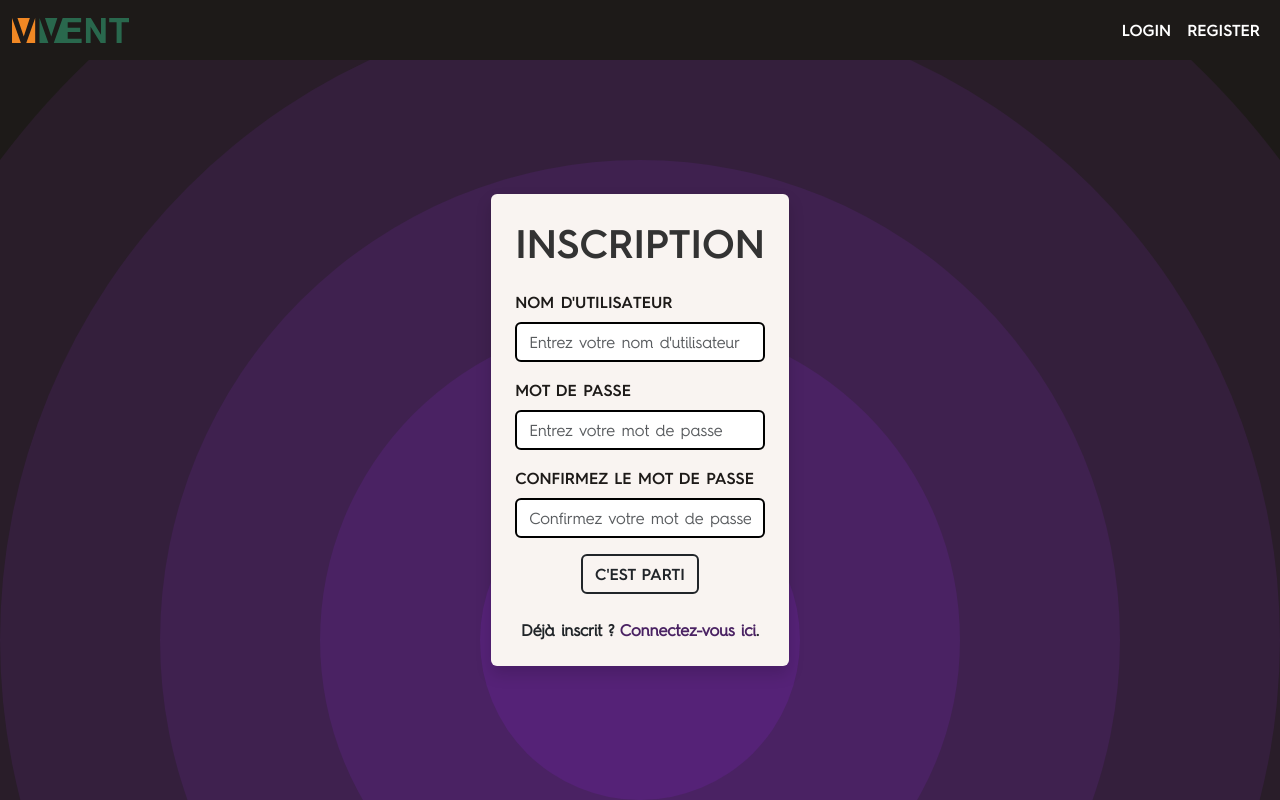
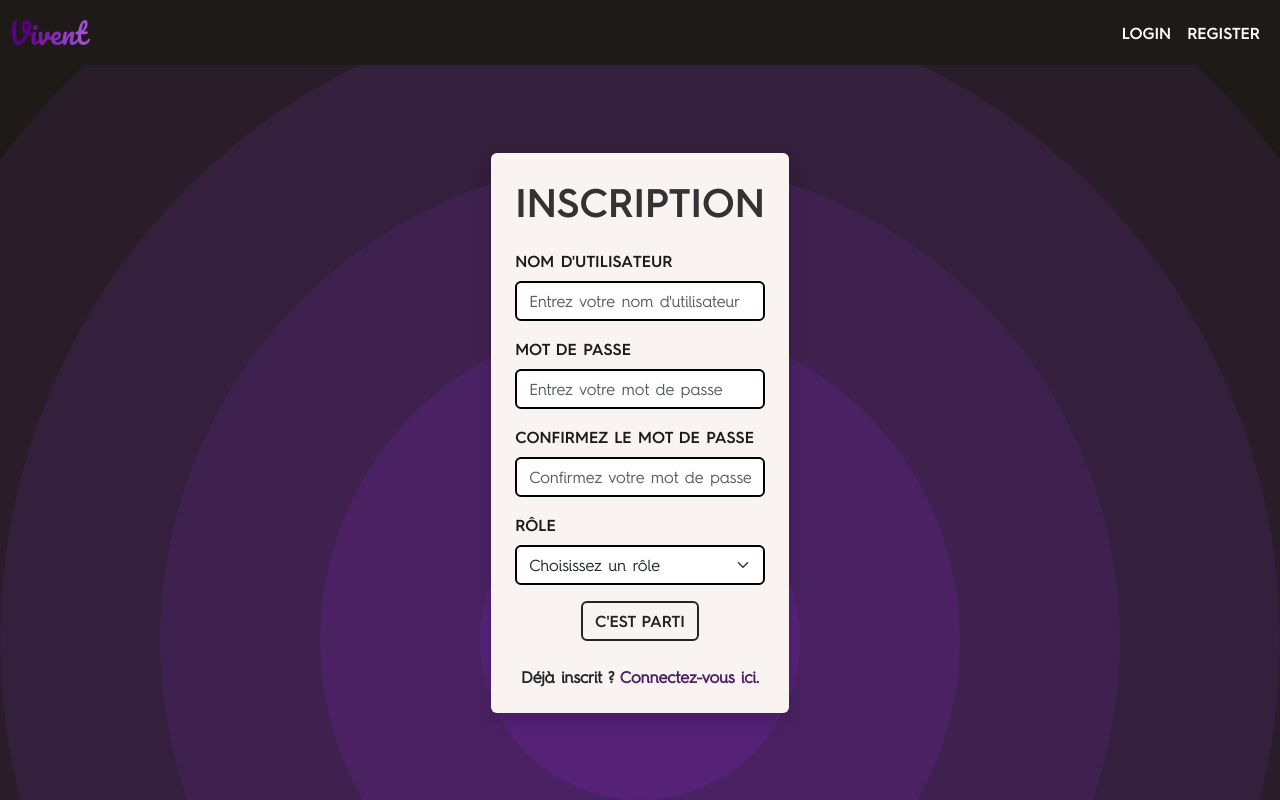
Before and after one commit to FelixDallaire/vivent-global, a Vue app in the folder frontend/: page /register in a window 1280 px wide. Built offline with nearby package versions, Linux system fonts and the light colour scheme.

Commit message:
more cutiepie

```diff
--- a/frontend/src/assets/styles/main.scss
+++ b/frontend/src/assets/styles/main.scss
@@ -22,7 +22,7 @@ $font-bold: 'ViventBold';
 }
 
 :root {
-  --navbar-height: 60px; /* Adjust this value based on your NavBar height */
+  --navbar-height: 65px; /* Adjust this value based on your NavBar height */
 }
 
 // Styles
--- a/frontend/src/components/NavBar.vue
+++ b/frontend/src/components/NavBar.vue
@@ -19,7 +19,7 @@
             <!-- Avatar as a dropdown -->
             <li class="nav-item dropdown">
               <a class="nav-link" href="#" role="button" data-bs-toggle="dropdown" aria-expanded="false">
-                <img :src="avatar" alt="Avatar" class="sp-1 rounded-circle border border-success border-3" height="40">
+                <img :src="avatar" alt="Avatar" class="sp-1 rounded-circle border border-white p-1 border-3" height="40">
               </a>
               <ul class="dropdown-menu dropdown-menu-end">
                 <li>
--- a/frontend/src/components/RegisterForm.vue
+++ b/frontend/src/components/RegisterForm.vue
@@ -1,5 +1,6 @@
 <template>
   <form @submit.prevent="handleRegister" class="needs-validation text-start" novalidate>
+    <!-- Username -->
     <div class="mb-3">
       <label for="username" class="form-label text-uppercase">Nom d'utilisateur</label>
       <input type="text" class="form-control border border-black border-2" id="username" v-model="username" required
@@ -8,6 +9,8 @@
         Veuillez entrer votre nom d'utilisateur.
       </div>
     </div>
+
+    <!-- Password -->
     <div class="mb-3">
       <label for="password" class="form-label text-uppercase">Mot de passe</label>
       <input type="password" class="form-control border border-black border-2" id="password" v-model="password" required
@@ -16,6 +19,8 @@
         Veuillez entrer votre mot de passe.
       </div>
     </div>
+
+    <!-- Confirm Password -->
     <div class="mb-3">
       <label for="confirmPassword" class="form-label text-uppercase">Confirmez le mot de passe</label>
       <input type="password" class="form-control border border-black border-2" id="confirmPassword"
@@ -24,9 +29,26 @@
         Veuillez confirmer votre mot de passe.
       </div>
     </div>
+
+    <!-- Role Selection -->
+    <div class="mb-3">
+      <label for="role" class="form-label text-uppercase">Rôle</label>
+      <select id="role" class="form-select border border-black border-2" v-model="role" required>
+        <option value="" disabled>Choisissez un rôle</option>
+        <option value="Participant">Participant</option>
+        <option value="Organizer">Organisateur</option>
+      </select>
+      <div class="invalid-feedback">
+        Veuillez sélectionner un rôle.
+      </div>
+    </div>
+
+    <!-- Submit Button -->
     <div class="text-center mb-4">
-      <button type="submit" class="btn btn-outline-dark text-uppercase border-2">C'est parti </button>
+      <button type="submit" class="btn btn-outline-dark text-uppercase border-2">C'est parti</button>
     </div>
+
+    <!-- Error Message -->
     <p v-if="error" class="text-danger mt-3 text-center">{{ error }}</p>
   </form>
 </template>
@@ -42,6 +64,7 @@ export default {
     const username = ref("");
     const password = ref("");
     const confirmPassword = ref("");
+    const role = ref(""); // Added role selection
     const error = ref(null);
     const authStore = useAuthStore();
     const router = useRouter();
@@ -52,7 +75,13 @@ export default {
           error.value = "Les mots de passe ne correspondent pas.";
           return;
         }
-        await authStore.register(username.value, password.value);
+        if (!role.value) {
+          error.value = "Veuillez sélectionner un rôle.";
+          return;
+        }
+
+        console.log(role.value)
+        await authStore.register(username.value, password.value, role.value);
         router.push("/dashboard");
       } catch (err) {
         error.value = "Une erreur s'est produite. Veuillez réessayer.";
@@ -63,6 +92,7 @@ export default {
       username,
       password,
       confirmPassword,
+      role,
       handleRegister,
       error,
     };
--- a/frontend/src/services/authService.js
+++ b/frontend/src/services/authService.js
@@ -8,8 +8,9 @@ import api from './api';
  * @param {String} password
  * @returns {Promise<Object>} Données de l'utilisateur et token
  */
-export async function registerUser(username, password) {
-  const response = await api.post('/auth/register', { username, password });
+export async function registerUser(username, password, role) {
+  console.warn(role)
+  const response = await api.post('/auth/register', { username, password, role});
   return response.data;
 }
 
--- a/frontend/src/stores/auth.js
+++ b/frontend/src/stores/auth.js
@@ -30,6 +30,18 @@ export const useAuthStore = defineStore("auth", {
       }
     },
 
+    async register(username, password, role) {
+      try {
+        const data = await registerUser(username, password, role);
+        this.token = data.token;
+        localStorage.setItem("token", this.token);
+        const userStore = useUserStore();
+        userStore.setUser(data.user);
+      } catch (error) {
+        throw error;
+      }
+    },
+
     async logout() {
       try {
         await logoutUser();
```
Also changed, not shown: frontend/src/assets/logo.svg, 1 other file (tests, documents, lock files or other folders).
